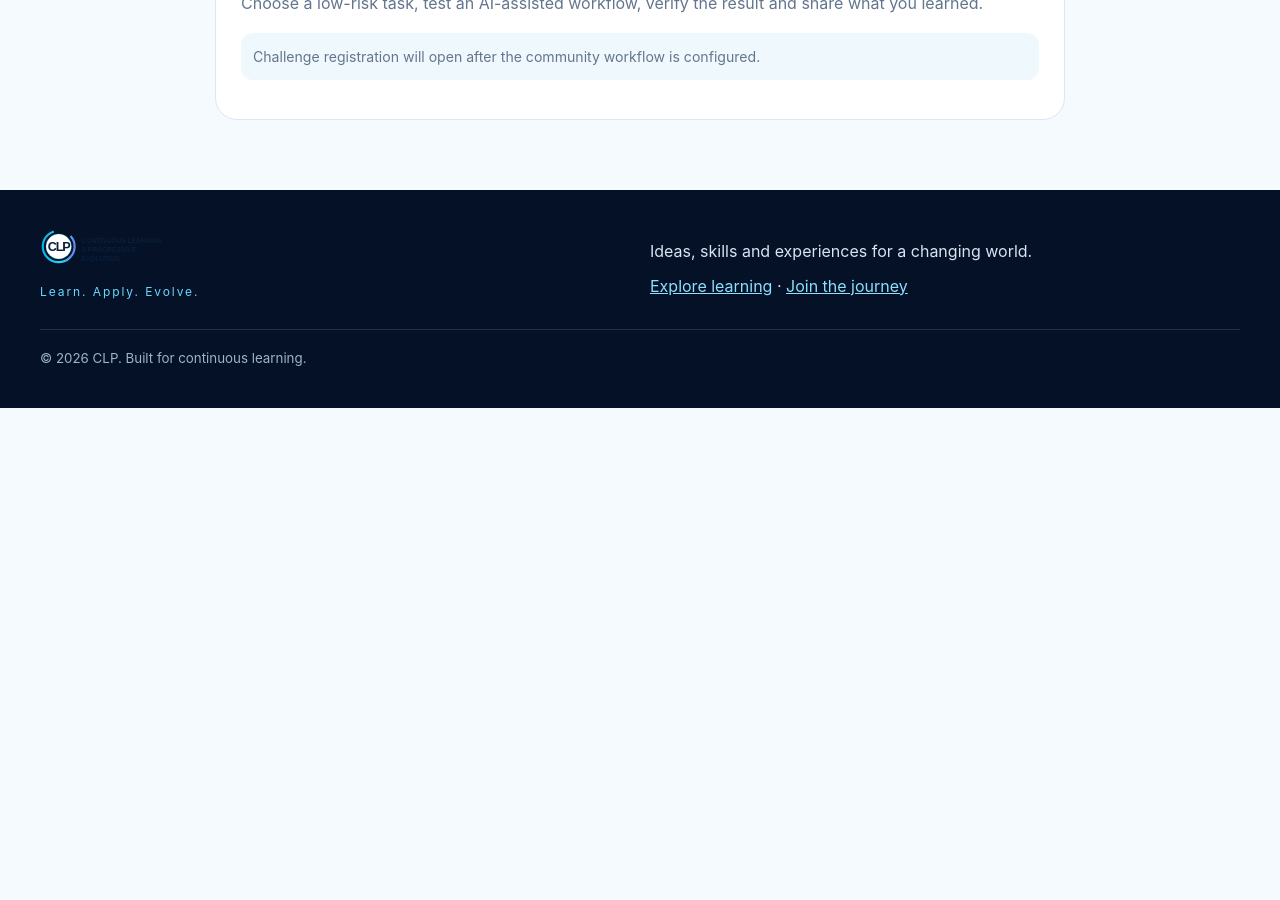
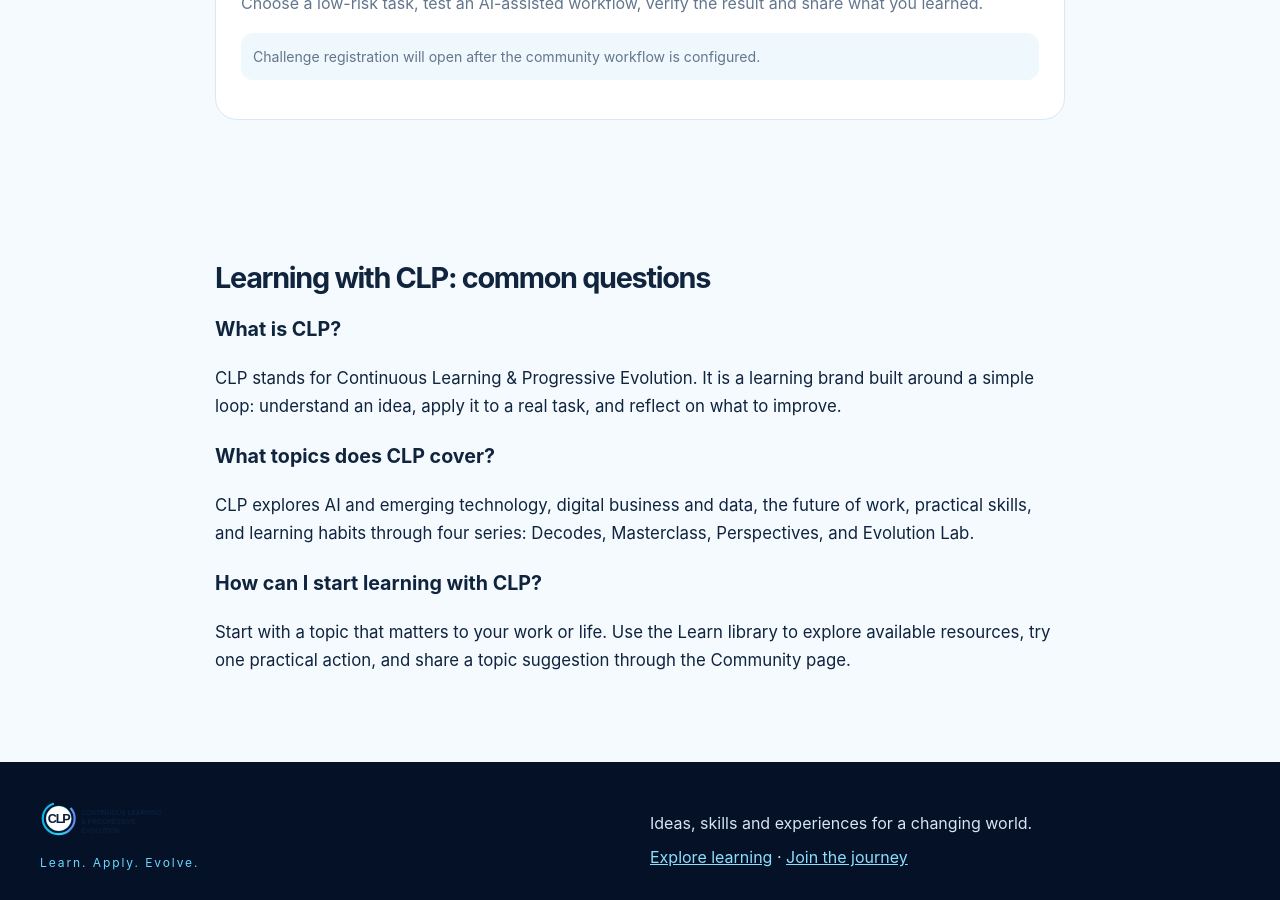
Before and after one commit to sanjeevkshu/clp, a Jekyll site: the page built from learn.md, in a window 1280 px wide and 900 px high, scrolled down 1240 px. Built offline with Jekyll 4.4.1, drawn with Linux system fonts in a browser that asks for light colours; before the commit the page ends 1648 px from its top, so only the background shows below that.

Commit message:
Add concise learner FAQs for answer discovery

```diff
--- a/learn.md
+++ b/learn.md
@@ -4,3 +4,5 @@ description: "Videos, summaries and practical resources to help you understand,
 permalink: /learn/
 ---
 <section class="page-hero"><p class="eyebrow">THE CLP LEARNING LIBRARY</p><h1>Learn something.<br><span>Put it into practice.</span></h1><p>Short explainers, practical frameworks and experiments for a world that keeps changing.</p></section><section class="section"><div class="content-list"><article class="content-card"><p class="card-kicker">CLP DECODES · EPISODE 01</p><h2>AI Agents: Chatbot Se Aage Kya?</h2><p>Understand how AI agents differ from chatbots, where they can help, and why oversight still matters.</p><p><strong>In this episode:</strong> the concept · a simple workflow example · limits and safeguards.</p><a class="text-link" href="{{ '/video/launch-video/' | relative_url }}">Read the launch script and storyboard ↗</a><p class="notice">YouTube video link will be added after the episode is uploaded.</p></article><article class="content-card"><p class="card-kicker">CLP MASTERCLASS</p><h2>Build a 30-day AI learning plan</h2><p>Learn the basics, practise deliberately, apply AI to one real task and reflect on the result.</p><p class="notice">Upcoming learning guide.</p></article><article class="content-card"><p class="card-kicker">CLP EVOLUTION LAB</p><h2>Seven-day AI productivity challenge</h2><p>Choose a low-risk task, test an AI-assisted workflow, verify the result and share what you learned.</p><p class="notice">Challenge registration will open after the community workflow is configured.</p></article></div></section>
+
+<section class="section" aria-labelledby="clp-faq-title"><div class="prose"><h2 id="clp-faq-title">Learning with CLP: common questions</h2><h3>What is CLP?</h3><p>CLP stands for Continuous Learning &amp; Progressive Evolution. It is a learning brand built around a simple loop: understand an idea, apply it to a real task, and reflect on what to improve.</p><h3>What topics does CLP cover?</h3><p>CLP explores AI and emerging technology, digital business and data, the future of work, practical skills, and learning habits through four series: Decodes, Masterclass, Perspectives, and Evolution Lab.</p><h3>How can I start learning with CLP?</h3><p>Start with a topic that matters to your work or life. Use the Learn library to explore available resources, try one practical action, and share a topic suggestion through the Community page.</p></div></section>
```
